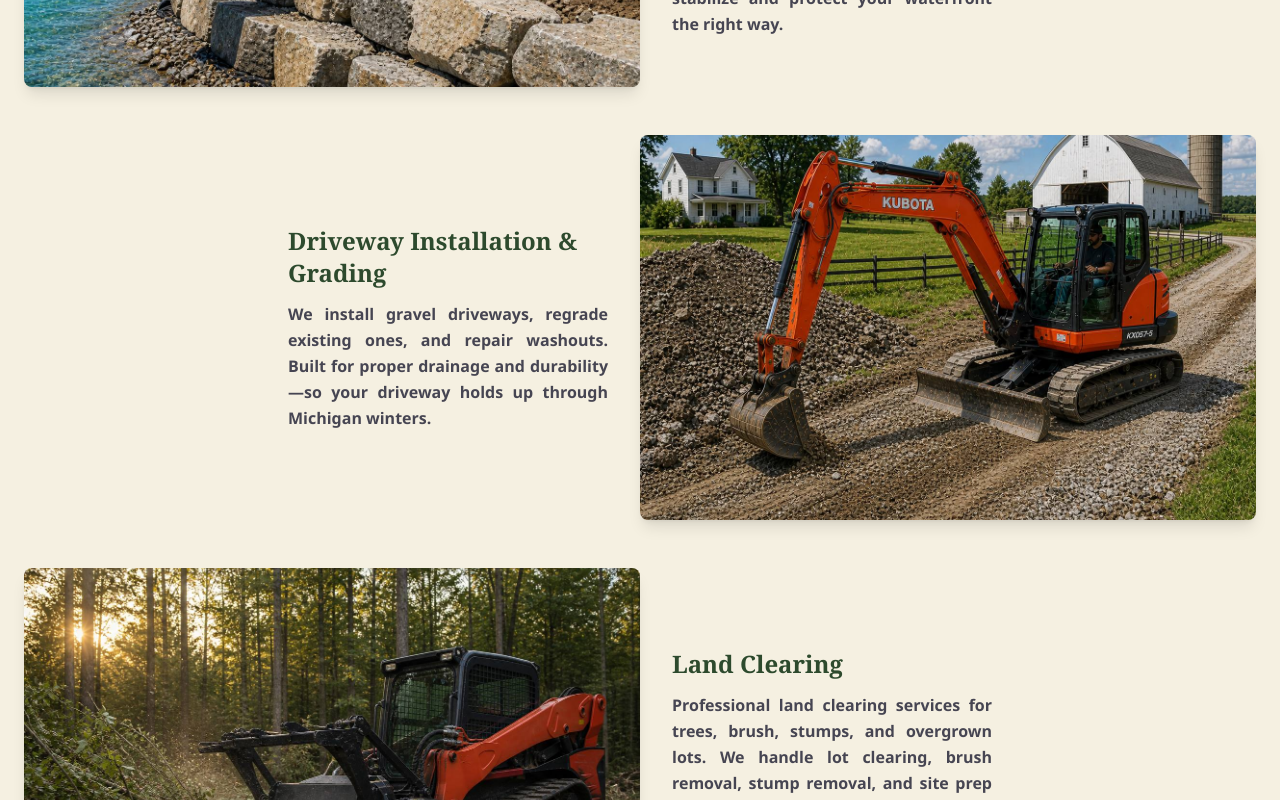
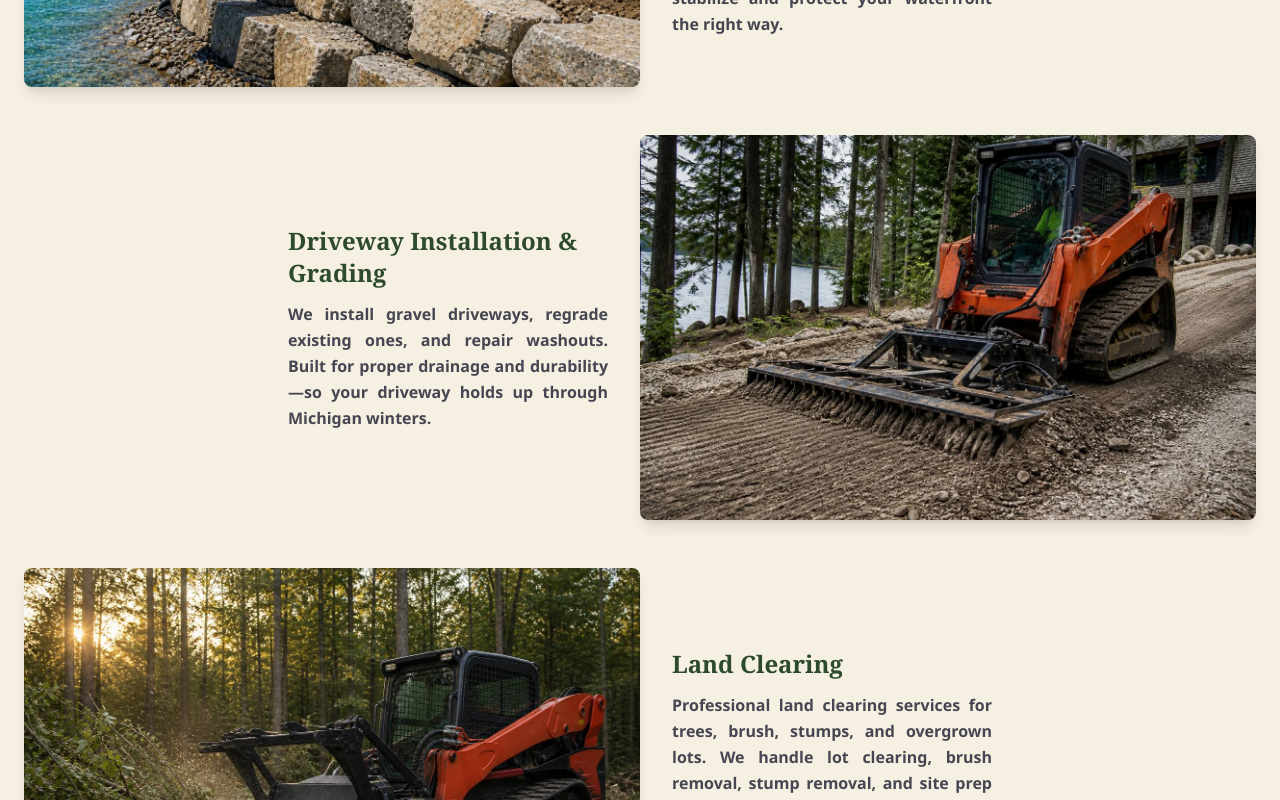
Before and after one commit to Sherryfarmshop/great-lakes-excavating, a Next.js app: page / in a window 1280 px wide. Shown: the part 2200-3000 px from the top of the page. Built offline with nearby package versions, Linux system fonts and the light colour scheme.

Commit message:
New driveway photo old one to gallery

```diff
--- a/src/components/Gallery.tsx
+++ b/src/components/Gallery.tsx
@@ -5,6 +5,7 @@ const images = [
   { src: '/images/gallery-3.jpg', alt: 'Site work in progress' },
   { src: '/images/gallery-4.jpg', alt: 'Grading and earthwork' },
   { src: '/images/gallery-6.jpg', alt: 'Equipment at work' },
+  { src: '/images/driveway.jpg', alt: 'Driveway grading work' },
 ];
 
 export default function Gallery() {
--- a/src/components/Services.tsx
+++ b/src/components/Services.tsx
@@ -19,7 +19,7 @@ const primaryServices = [
   {
     title: 'Driveway Installation & Grading',
     desc: 'We install gravel driveways, regrade existing ones, and repair washouts. Built for proper drainage and durability—so your driveway holds up through Michigan winters.',
-    img: '/images/driveway.jpg',
+    img: '/images/driveway-new.jpg',
   },
   {
     title: 'Land Clearing',
```
Also changed, not shown: public/images/driveway-new.jpg (added).
